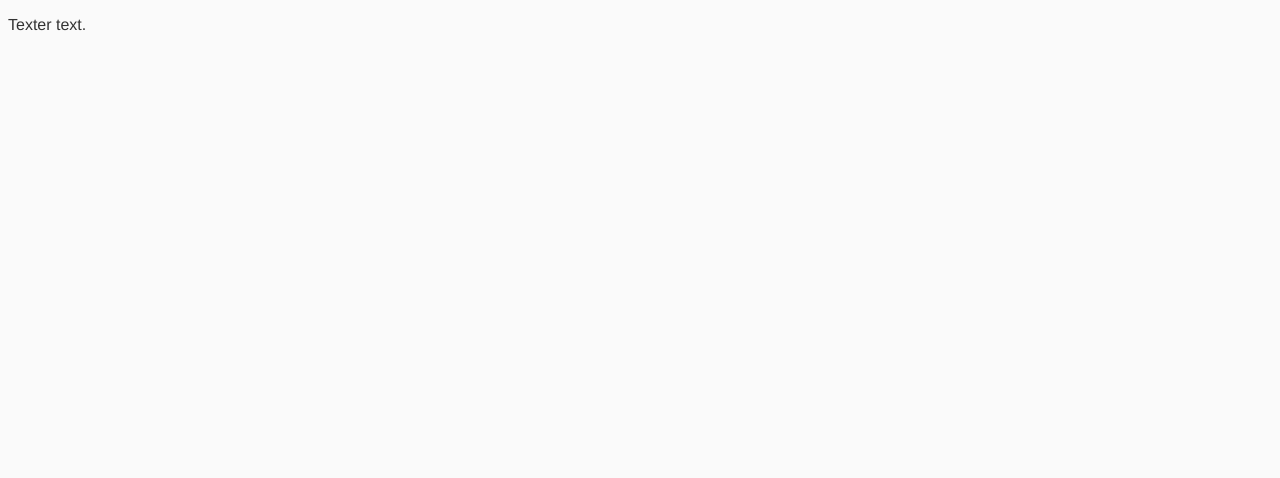
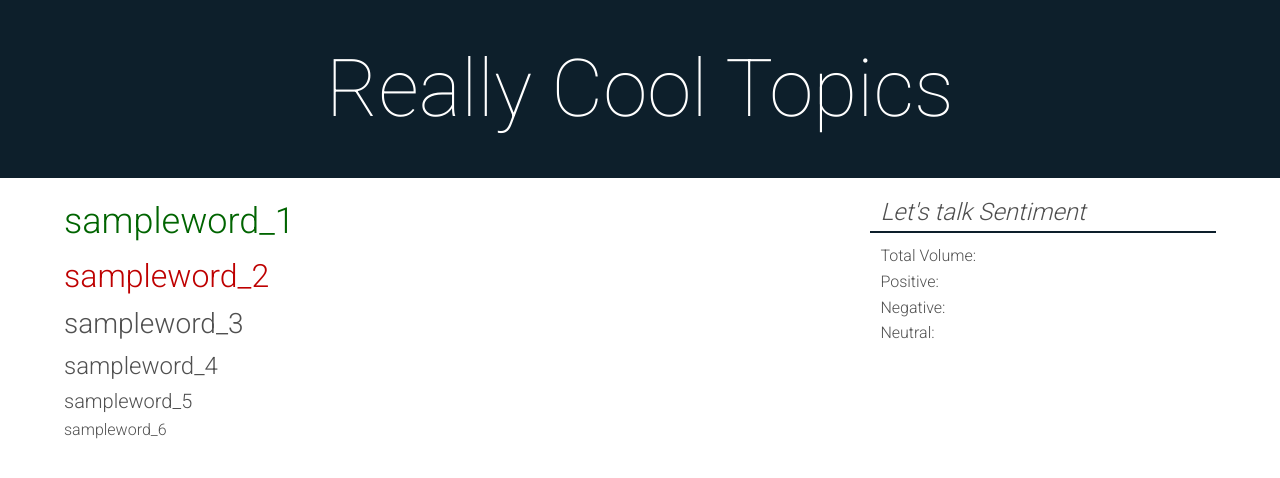
Before and after one commit to wweliz/bw-frontend-challenge, a website: page app/index.html in a window 1280 px wide. Drawn offline with nearby package versions, Linux system fonts and the light colour scheme; files that its build step writes are made by us from their sources.

Commit message:
basic column layout and styling; created size and sentiment CSS classes

```diff
--- a/app/index.html
+++ b/app/index.html
@@ -7,12 +7,38 @@
 		<meta name="description" content="">
 		<meta name="viewport" content="width=device-width">
 		<link rel="shortcut icon" href="/favicon.ico">
+		<link href='http://fonts.googleapis.com/css?family=Roboto:300,100' rel='stylesheet' type='text/css'>
 		<link rel="stylesheet" href="styles/main.css">
 	</head>
 
 	<body>
+		<div class="header">
+			<p>Really Cool Topics</p>
+		</div>
+
 		<div class="main-container">
-			<p>Texter text.</p>
+			<div class="wordcloud">
+				<p class="size1 positive">sampleword_1</p>
+				<p class="size2 negative">sampleword_2</p>
+				<p class="size3">sampleword_3</p>
+				<p class="size4">sampleword_4</p>
+				<p class="size5">sampleword_5</p>
+				<p class="size6">sampleword_6</p>
+			</div>
+
+			<div class="metadata">
+				<div class="metadata-heading">
+					<p>Let's talk Sentiment</p>
+				</div>
+
+				<div class="metadata-info">
+					<p> Total Volume: </p>
+					<p> Positive: </p>
+					<p> Negative: </p>
+					<p> Neutral: </p>
+				</div>
+
+			</div>
 		</div>
 
 		<script src="../bower_components/jquery/dist/jquery.js"></script>
--- a/app/styles/main.scss
+++ b/app/styles/main.scss
@@ -1,31 +1,105 @@
-// bower:scss
-// endbower
+//////////////////////////////////////////////////////////////////////////
+// CSS RESET -- ERIC MEYER ///////////////////////////////////////////////
+//////////////////////////////////////////////////////////////////////////
 
-body {
-    background: #fafafa;
-    font-family: "Helvetica Neue", Helvetica, Arial, sans-serif;
-    color: #333;
+/* http://meyerweb.com/eric/tools/css/reset/
+   v2.0 | 20110126
+   License: none (public domain)
+*/
+
+html, body, div, span, applet, object, iframe, h1, h2, h3, h4, h5, h6, p,
+blockquote, pre, a, abbr, acronym, address, big, cite, code, del, dfn, em,
+img, ins, kbd, q, s, samp, small, strike, strong, sub, sup, tt, var, b, u,
+i, center, dl, dt, dd, ol, ul, li, fieldset, form, label, legend, table,
+caption, tbody, tfoot, thead, tr, th, td, article, aside, canvas, details,
+embed, figure, figcaption, footer, header, hgroup, menu, nav, output,
+ruby, section, summary, time, mark, audio, video {
+	margin: 0;
+	padding: 0;
+	border: 0;
 }
 
-.hero-unit {
-    margin: 50px auto 0 auto;
-    width: 300px;
-    font-size: 18px;
-    font-weight: 200;
-    line-height: 30px;
-    background-color: #eee;
-    border-radius: 6px;
-    padding: 60px;
-    h1 {
-        font-size: 60px;
-        line-height: 1;
-        letter-spacing: -1px;
-    }
+//////////////////////////////////////////////////////////////////////////
+// UNIVERSAL STYLING /////////////////////////////////////////////////////
+//////////////////////////////////////////////////////////////////////////
+body {
+  font-family: 'Roboto', Helvetica, Arial, sans-serif;
+  font-weight: 300;
+	font-size: 1em;
+	line-height: 1.6;
+	color: #505050;
+	vertical-align: top;
 }
 
-.browsehappy {
-    margin: 0.2em 0;
-    background: #ccc;
-    color: #000;
-    padding: 0.2em 0;
+.main-container {
+	width: 90%;
+	margin: 0 auto;
 }
+
+//////////////////////////////////////////////////////////////////////////
+// HEADER STYLING ////////////////////////////////////////////////////////
+//////////////////////////////////////////////////////////////////////////
+.header {
+	padding: 25px 0;
+	margin-bottom: 15px;
+	background-color: #0d1f2b;
+
+	p {
+		font-family: Roboto;
+		font-weight: 100;
+		font-size: 5em;
+		text-align: center;
+		color: #FFF;
+	}
+}
+//////////////////////////////////////////////////////////////////////////
+// WORDCLOUD STYLING /////////////////////////////////////////////////////
+//////////////////////////////////////////////////////////////////////////
+.wordcloud {
+	width: 70%;
+	float: left;
+}
+
+// SIZE 1 -- LARGEST ////////
+.size1 { font-size: 2.25em; }
+
+// SIZE 2 ///////////////////
+.size2 { font-size: 2em; }
+
+// SIZE 3 ///////////////////
+.size3 { font-size: 1.75em; }
+
+// SIZE 4 ///////////////////
+.size4 { font-size: 1.5em; }
+
+// SIZE 5 ///////////////////
+.size5 { font-size: 1.25em; }
+
+// SIZE 6 -- SMALLEST ///////
+.size6 { font-size: 1em; }
+
+// POSITIVE SENTIMENT ///////
+.positive { color: #006400; }
+
+// NEGATIVE SENTIMENT ///////
+.negative { color: #BE0000; }
+
+//////////////////////////////////////////////////////////////////////////
+// METADATA STYLING //////////////////////////////////////////////////////
+//////////////////////////////////////////////////////////////////////////
+.metadata {
+	width: 30%;
+	float: right;
+}
+
+.metadata-heading {
+	padding: 0 10px;
+	border-bottom: 2px solid #0d1f2b;
+
+	p {
+		font-size: 1.5em;
+		font-style: italic;
+	}
+}
+
+.metadata-info { padding: 10px; }
```
